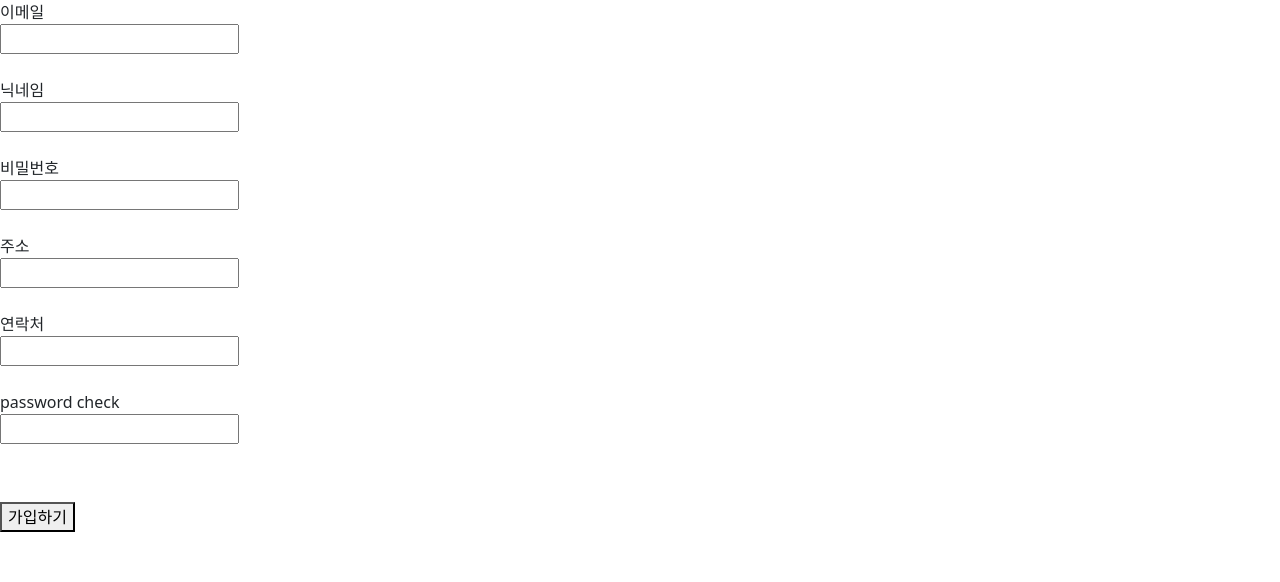
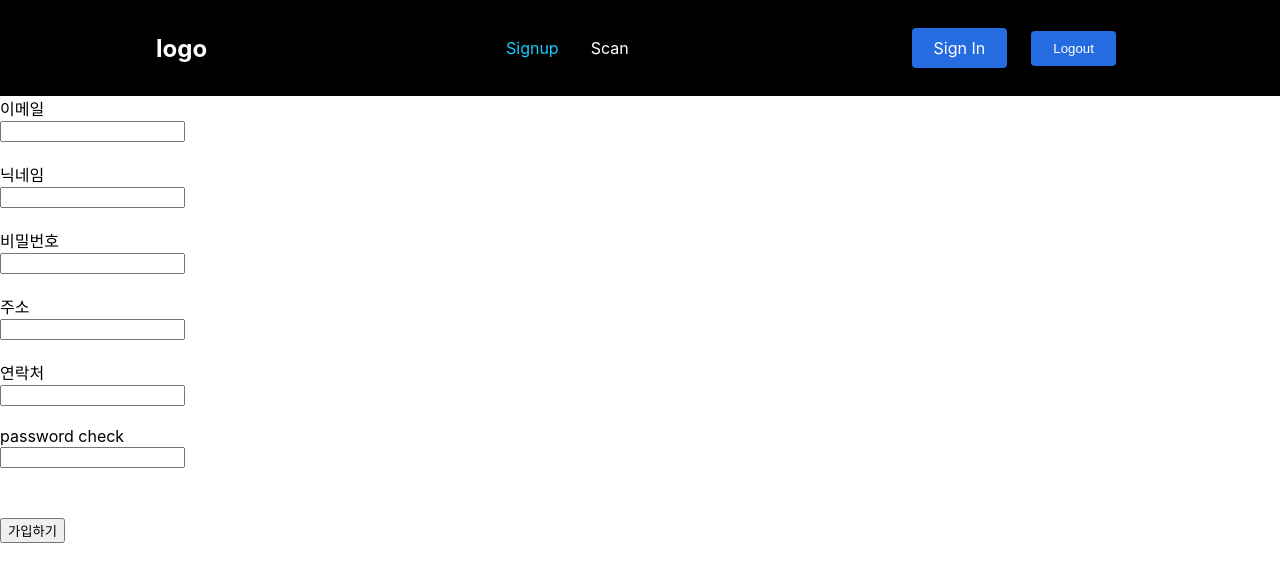
Before and after one commit to baeksoojin/whereQR, a React (Create React App) app in the folder frontend/: page /Signup in a window 1280 px wide. Shown: the top 582 px of the page. Built offline with nearby package versions, Linux system fonts and the light colour scheme.

Commit message:
ADD : Navbar using styled-components

```diff
--- a/frontend/package.json
+++ b/frontend/package.json
@@ -6,11 +6,14 @@
     "@testing-library/jest-dom": "^5.16.2",
     "@testing-library/react": "^12.1.4",
     "@testing-library/user-event": "^13.5.0",
+    "axios": "^0.26.1",
     "react": "^17.0.2",
     "react-dom": "^17.0.2",
+    "react-icons": "^4.3.1",
     "react-qr-reader": "^3.0.0-beta-1",
-    "react-router-dom": "^6.2.2",
+    "react-router-dom": "^6.3.0",
     "react-scripts": "5.0.0",
+    "styled-components": "^5.3.5",
     "web-vitals": "^2.1.4"
   },
   "scripts": {
--- a/frontend/src/App.js
+++ b/frontend/src/App.js
@@ -1,17 +1,20 @@
 import React from "react";
 import "./App.css";
 import { BrowserRouter, Route, Routes } from "react-router-dom";
-import 'bootstrap/dist/css/bootstrap.css';
-import Signin from "./components/signin";
-import Signup from "./components/signup";
+import Signin from "./components/Account/signin";
+import Signup from "./components/Account/signup";
 import QRScan from "./components/scanner";
 import Detail from "./components/Detail";
 import SaveQR from "./components/saveQR";
+import Navbar from "./components/Navbar/index";
+import Homepage from "./components/main";
 
 function App() {
   return (
           <BrowserRouter>
+            <Navbar />
             <Routes>
+              <Route path="/" element={<Homepage />} />
               <Route path="/Signin" element={<Signin />} />
               <Route path="/Signup" element={<Signup />} />
               <Route path="/Scan" element={<QRScan />} />
--- /dev/null
+++ b/frontend/src/components/Navbar/NavbarElements.js
@@ -0,0 +1,105 @@
+import { FaBars } from 'react-icons/fa';
+import { NavLink as Link } from 'react-router-dom';
+import styled from 'styled-components';
+
+export const Nav = styled.nav`
+  background: black;
+  height: 80px;
+  display: flex;
+  justify-content: space-between;
+  padding: 0.5rem calc((100vw - 1000px) / 2);
+  z-index: 10;
+  /* Third Nav */
+  /* justify-content: flex-start; */
+`;
+
+export const NavLink = styled(Link)`
+  color: #fff;
+  display: flex;
+  align-items: center;
+  text-decoration: none;
+  padding: 0 1rem;
+  height: 100%;
+  cursor: pointer;
+  &.active {
+    color: #15cdfc;
+  }
+`;
+
+export const Bars = styled(FaBars)`
+  display: none;
+  color: #fff;
+  @media screen and (max-width: 768px) {
+    display: block;
+    position: absolute;
+    top: 0;
+    right: 0;
+    transform: translate(-100%, 75%);
+    font-size: 1.8rem;
+    cursor: pointer;
+  }
+`;
+
+export const NavMenu = styled.div`
+  display: flex;
+  align-items: center;
+  margin-right: -24px;
+  /* Second Nav */
+  /* margin-right: 24px; */
+  /* Third Nav */
+  /* width: 100vw;
+  white-space: nowrap; */
+  @media screen and (max-width: 768px) {
+    display: none;
+  }
+`;
+
+export const NavBtn = styled.nav`
+  display: flex;
+  align-items: center;
+  margin-right: 24px;
+  /* Third Nav */
+  /* justify-content: flex-end;
+  width: 100vw; */
+  @media screen and (max-width: 768px) {
+    display: none;
+  }
+`;
+
+export const NavBtnLink = styled(Link)`
+  border-radius: 4px;
+  background: #256ce1;
+  padding: 10px 22px;
+  color: #fff;
+  outline: none;
+  border: none;
+  cursor: pointer;
+  transition: all 0.2s ease-in-out;
+  text-decoration: none;
+  /* Second Nav */
+  margin-left: 24px;
+  &:hover {
+    transition: all 0.2s ease-in-out;
+    background: #fff;
+    color: #010606;
+  }
+`;
+
+export const Button = styled.button`
+    border-radius: 4px;
+    background: #256ce1;
+    padding: 10px 22px;
+    color: #fff;
+    outline: none;
+    border: none;
+    cursor: pointer;
+    transition: all 0.2s ease-in-out;
+    text-decoration: none;
+    /* Second Nav */
+    margin-left: 24px;
+    &:hover {
+    transition: all 0.2s ease-in-out;
+    background: #fff;
+    color: #010606;
+    }
+`;
--- /dev/null
+++ b/frontend/src/components/Navbar/index.js
@@ -0,0 +1,35 @@
+import React from "react";
+import {
+    Nav,
+    NavLink,
+    Bars,
+    NavMenu,
+    NavBtn,
+    NavBtnLink,
+    Button
+  } from './NavbarElements';
+import {Logout} from '../Account/logout';
+
+const Navbar = () => {
+    return(
+        <Nav>
+            <NavLink to = "/">
+                <h1>logo</h1>
+            </NavLink>
+            <Bars />
+            <NavMenu>
+                <NavLink to = '/Signup' activeStyle>
+                    Signup
+                </NavLink>
+                <NavLink to = '/Scan' activeStyle>
+                    Scan
+                </NavLink>
+            </NavMenu>
+            <NavBtn>
+                <NavBtnLink to='/signin'>Sign In</NavBtnLink>
+                <Button onClick={Logout}>Logout</Button>
+            </NavBtn>
+        </Nav>
+    )
+}
+export default Navbar
--- /dev/null
+++ b/frontend/src/components/main.js
@@ -0,0 +1,13 @@
+import React from "react";
+
+const Homepage = () => {
+
+    return(
+        <div>
+            <p>home</p>
+        </div>
+
+    )
+}
+
+export default Homepage;
--- a/frontend/src/components/signin.js
+++ /dev/null
@@ -1,79 +0,0 @@
-import React, { useState, useRef, useEffect } from "react";
-import axios from "axios";
-import { useNavigate } from 'react-router-dom';
-axios.defaults.withCredentials = true;
-
-const BaseURL = 'http://127.0.0.1:8000/user/';
-
-const axiosInstance= axios.create({
-	baseURL: BaseURL,
-	timeout: 5000,
-	headers: {
-		'Authorization': "Token",
-        'Content-Type': 'application/json',
-        'accept': 'application/json'
-	},
-});
-
-const Signin = () => {
-
-    let navigate = useNavigate();
-
-    const Homepage = () => {
-        navigate(`/`);
-    };
-    const Signup = () => {
-        navigate(`/Signup`);
-    }
-
-    const [email,setEmail] = useState('');
-    const [password,setPassword] = useState('');
-
-    const Login = (e) => {
-        e.preventDefault();
-
-        const user_data = {
-            email: email,
-            password: password,
-        };
-
-        axiosInstance.post('login/',user_data).then((res)=>{
-            const token = res.data.token;
-            axiosInstance.defaults.headers['Authorization'] = "Token " + token;
-            localStorage.setItem('token',token);
-            console.log(token);
-        });
-
-    };
-
-
-    const onChangeEmail = (e) => {
-        setEmail(e.target.value);
-    };
-    const onChangePassword = (e) => {
-        setPassword(e.target.value);
-    };
-
-    return (
-    <div className="signin">
-        <div>
-            <label className="label" >이메일</label><br/>
-            <input className="user" name="user-id" value={email} required onChange={onChangeEmail} />
-        </div><br/>
-        <div>
-            <label className="label" >비밀번호</label><br/>
-            <input className="user" name="user-password" type="password" value={password} required onChange={onChangePassword} />
-        </div><br/>
-
-        <div style={{marginTop:10}}>
-            <button className="button" type="primary" onClick={Login}>로그인하기</button>
-            <button className="button" type="primary" onClick={Homepage}>홈으로</button>
-            <button className="button" type="primary" onClick={Signup}>회원가입</button>
-        </div>
-    </div>
-    );
-
-
-}
-
-export default Signin;
--- a/frontend/src/components/signup.js
+++ /dev/null
@@ -1,106 +0,0 @@
-import React, {useState, useRef, useEffect} from "react";
-import axios from "axios";
-import { useNavigate } from "react-router-dom";
-
-
-const Signup = () => {
-
-    let navigate = useNavigate();
-
-    const [email,setEmail] = useState('');
-    const [password,setPassword] = useState('');
-    const [name,setName] = useState('');
-    const [address,setAddress] = useState('');
-    const [phonenum,setPhonenum] = useState('');
-    const [passwordCheck,setPasswordCheck] = useState('');
-    const [passwordError,setPasswordError] = useState(false);
-
-    const onSubmit = (e) => {
-        e.preventDefault();
-
-        if(password !== passwordCheck){
-            return setPasswordError(true);
-        }
-
-        console.log({
-            email,
-            password,
-            name,
-            address,
-            phonenum
-        });
-
-        const user_data = {
-            email: email,
-            nickname: name,
-            password: password,
-            address: address,
-            phonenumber: phonenum,
-        };
-
-        axios.post('http://127.0.0.1:8000/user/signup/',user_data).then(
-            navigate(`/Signin`)
-        );
-    }
-
-    const onChangeEmail = (e) => {
-        setEmail(e.target.value);
-    };
-    const onChangeName = (e) => {
-        setName(e.target.value);
-    };
-    const onChangePassword = (e) => {
-        setPassword(e.target.value);
-    };
-    const onChangeAddress = (e) => {
-        setAddress(e.target.value);
-    };
-    const onChangePhonenum= (e) => {
-        setPhonenum(e.target.value);
-    };
-    const onChangePasswordChk = (e) => {
-        //비밀번호를 입력할때마다 password 를 검증하는 함수
-        setPasswordError(e.target.value !== password);
-        setPasswordCheck(e.target.value);
-    };
-
-    return (
-    <div className="signup">
-            <div>
-                <label className="label">이메일</label><br/>
-                <input className="user" name="user-id" value={email} required onChange={onChangeEmail} />
-            </div><br/>
-            <div>
-                <label className="label">닉네임</label><br/>
-                <input className="user" name="user-nick" value={name} required onChange={onChangeName} />
-            </div><br/>
-            <div>
-                <label className="label">비밀번호</label><br/>
-                <input className="user"  name="user-password" type="password" value={password} required onChange={onChangePassword} />
-            </div><br/>
-            <div>
-                <label className="label">주소</label><br/>
-                <input className="user"  name="user-address" value={address} required onChange={onChangeAddress} />
-            </div><br/>
-            <div>
-                <label className="label">연락처</label><br/>
-                <input className="user"  name="user-phonenum" value={phonenum} required onChange={onChangePhonenum} />
-            </div><br/>
-            <div>
-                <label className="label">password check</label><br/>
-                <input className="user"  name="user-password-check" type="password" value={passwordCheck} required onChange={onChangePasswordChk} />
-                {passwordError && <div style={{color : 'red'}}>비밀번호가 일치하지 않습니다.</div>}
-            </div><br/><br/>
-            <div style={{marginTop:10}}>
-                <button className = "button" type="primary" onClick={onSubmit}>가입하기</button>
-             </div><br/><br/>
-
-        </div>
-
-
-    );
-
-
-}
-
-export default Signup;
```
Also changed, not shown: frontend/src/components/Hompage.js (deleted), frontend/src/logo.svg (deleted), 1 other file (tests, documents, lock files or other folders). Lines whose indentation alone changed are shown as unchanged.
